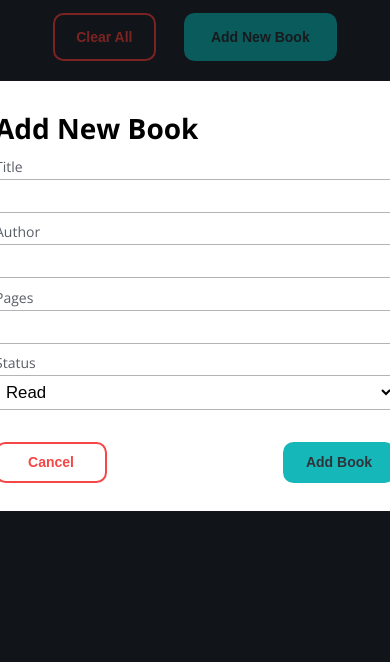
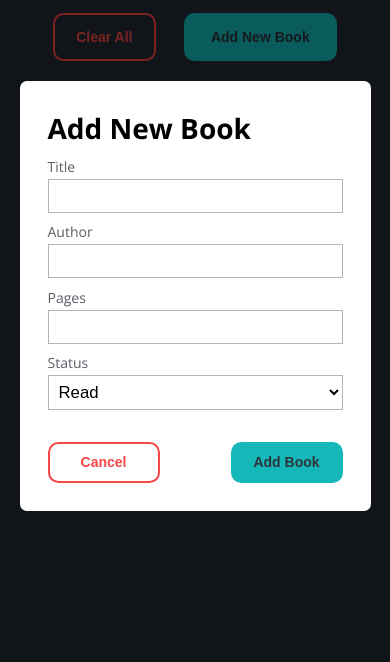
Before and after one commit to ashchunfai/library, a plain HTML site: page index.html in a window 390 px wide. Both pictures are taken after a click on the button "Add New Book". Shown: the part 126-788 px from the top of the page. Drawn offline with nearby package versions, Linux system fonts and the light colour scheme.

Commit message:
Fixed modal box support for smaller screens

```diff
--- a/css/style.css
+++ b/css/style.css
@@ -55,11 +55,21 @@ body {
 }
 
 input {
-  width: 400px;
+  min-width: 400px;
   outline: none;
   font-size: 1.2rem;
   padding: 6px;
   border: 1px solid #b2b5b8;
+}
+
+@media screen and (max-width: 520px) {
+  .modal-content {
+    width: 90%;
+  }
+
+  input {
+    min-width: 100%;
+  }
 }
 
 input:focus {
```
